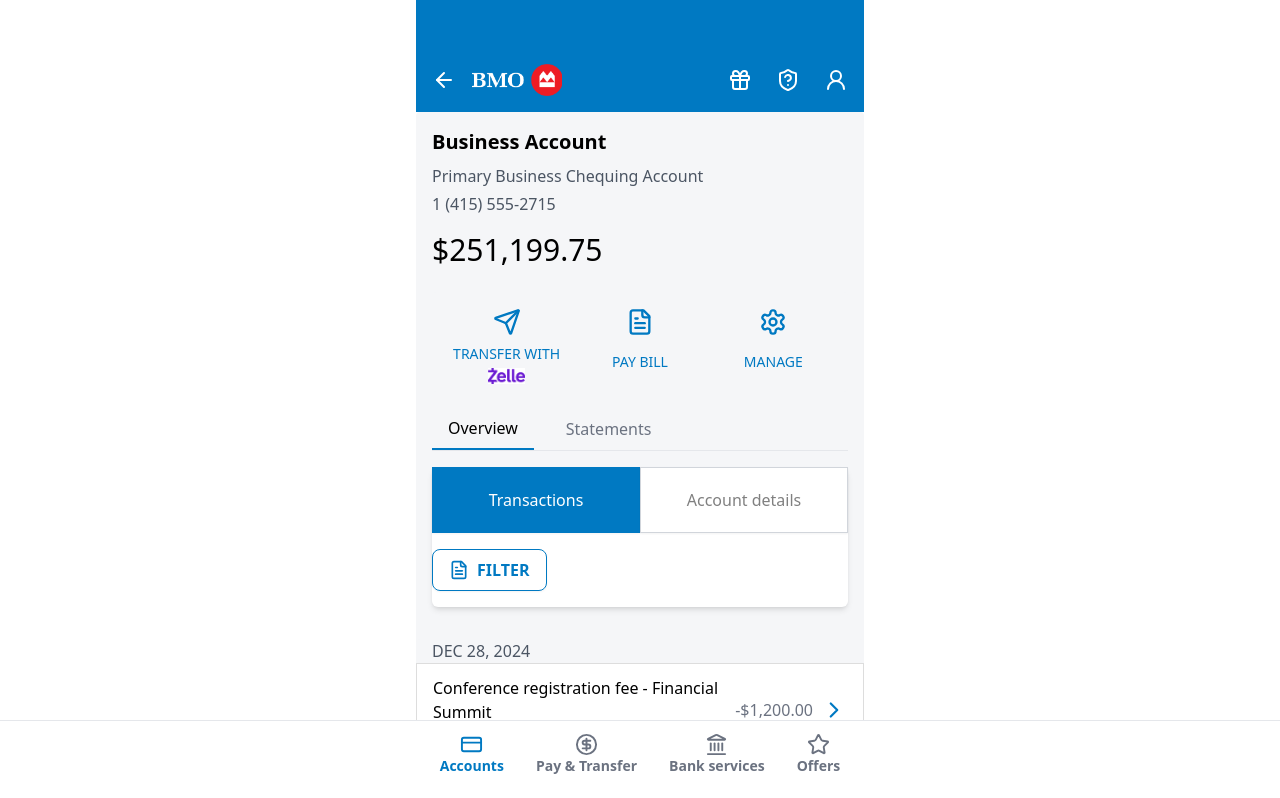
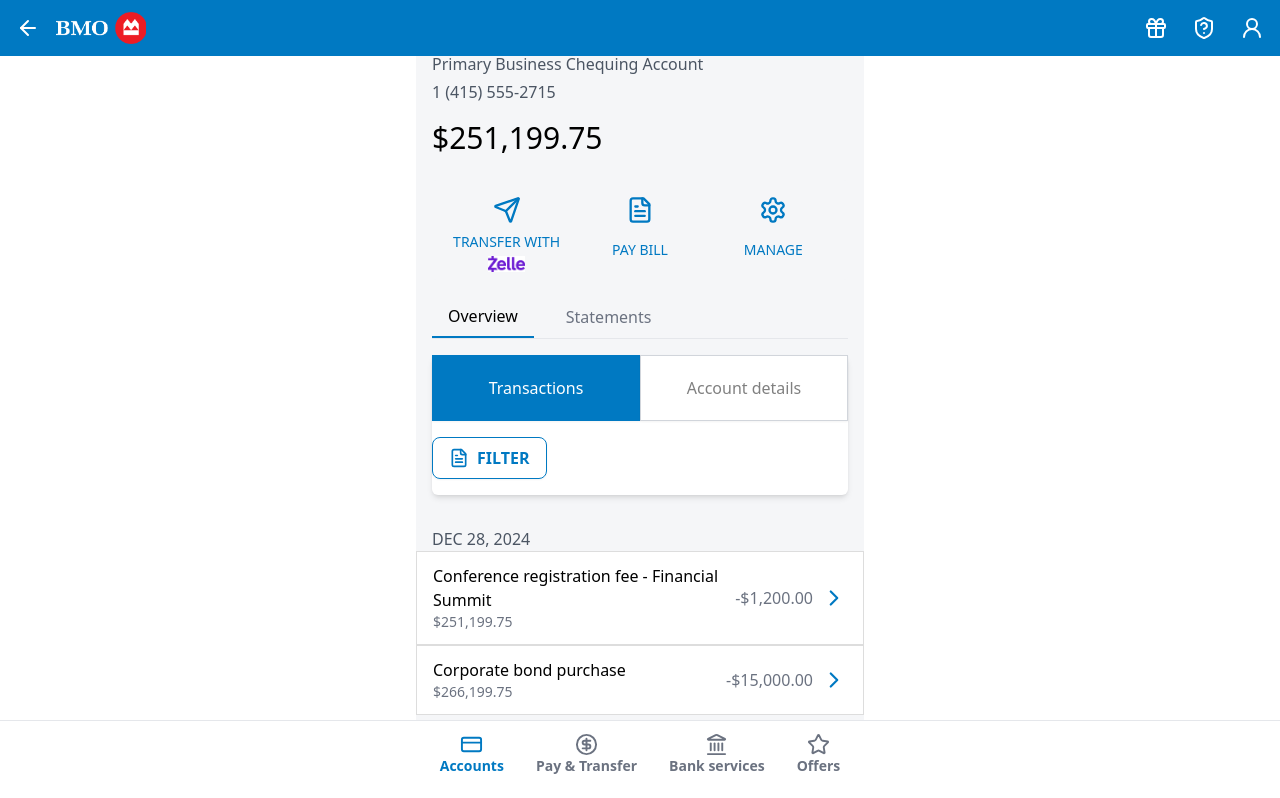
Before and after one commit to dat3011vit/abcccc, a React (Vite) app: page / in a window 1280 px wide. Shown: the top 798 px of the page. Built offline with nearby package versions, Linux system fonts and the light colour scheme.

Commit message:
Initial commit

```diff
--- a/src/components/StickyHeader.tsx
+++ b/src/components/StickyHeader.tsx
@@ -1,5 +1,5 @@
 import React from 'react';
-import { ArrowLeft , Gift, UserRound , ShieldQuestion  } from 'lucide-react';
+import { ArrowLeft, Gift, UserRound, ShieldQuestion } from 'lucide-react';
 
 interface StickyHeaderProps {
   bmoLogo: string;
@@ -7,23 +7,25 @@
 
 const StickyHeader: React.FC<StickyHeaderProps> = ({ bmoLogo }) => {
   return (
-    <div className="sticky top-0 z-50">
-      <div
-        className="p-4 pt-16 flex justify-between items-center"
-        style={{ backgroundColor: '#0079C2' }}
-      >
+    <header
+      className="fixed top-0 left-0 right-0 z-50 bg-[#0079C2]"
+      style={{
+        // Safe area padding for iOS status bar
+        paddingTop: 'env(safe-area-inset-top, 16px)'
+      }}
+    >
+      <div className="flex justify-between items-center px-4 py-3">
         <div className="flex items-center gap-4">
-          <ArrowLeft  size={24} className="text-white" />
+          <ArrowLeft size={24} className="text-white" />
           <img src={bmoLogo} alt="BMO Logo" className="h-8 w-auto" />
         </div>
         <div className="flex items-center gap-6">
           <Gift size={24} className="text-white" />
-          <ShieldQuestion   size={24} className="text-white" />
-          <UserRound  size={24} className="text-white" />
-
+          <ShieldQuestion size={24} className="text-white" />
+          <UserRound size={24} className="text-white" />
         </div>
       </div>
-    </div>
+    </header>
   );
 };
 
```
